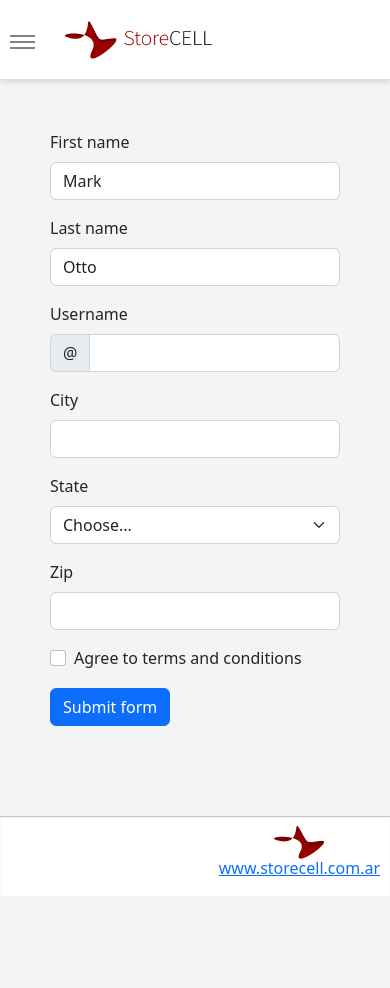
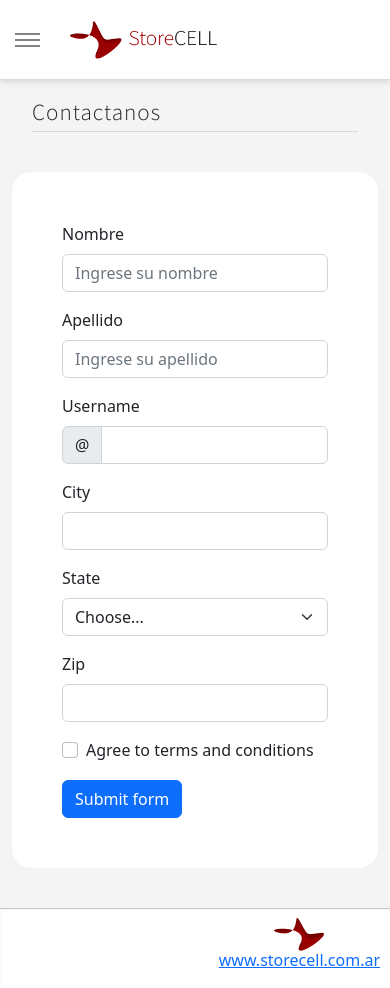
Before and after one commit to luchopesce/TRABAJO-PRACTICO, a plain HTML site: page pages/contacto.html in a window 390 px wide. Before the commit the page ends 896 px from the top, so only its background shows below. Drawn offline with nearby package versions, Linux system fonts and the light colour scheme.

Commit message:
boostrap 2

```diff
--- a/assets/css/styles.css
+++ b/assets/css/styles.css
@@ -69,10 +69,42 @@ header{
     }
 }
 
+.h__menu-opc{
+    align-items: center;
+    height: 100%;
+    margin-left: 10px;
+    max-height: 80px;
+    padding-bottom: 6px;
+    padding-top: 6px;
+    position: relative;
+    width: 35px;
+    flex-direction: column;
+    justify-content: center;
+    display:none;
+}
+
+@media (max-width:576px){
+    .h__menu-opc{
+        display: flex;
+    }
+}
+
 .h__menu-opc-btn{
+    align-items: center;
+    max-height: 68px;
+    min-height: 68px;
+    display: flex;
+    width: auto;
     opacity: .5;
     border: none ;
     background-color: #ffff;
+    padding: 5px;
+    }
+
+ .h__menu-opc-btn button:hover{
+        background-color: #f8f9fa;
+        border-radius: 4px;
+        color: #202124;
     }
 
 .offcanvas{
@@ -152,8 +184,6 @@ header{
         color: #202124;
     }
 
-
-
 .h__ban-logo a:hover{
     background-color: #f8f9fa;
     border-radius: 4px;
@@ -196,17 +226,7 @@ header{
         }
     }
 
-.h__menu-opc{
-    padding: 10px;
-    width: 40px;
-    display:none;
-}
 
-@media (max-width:576px){
-    .h__menu-opc{
-        display: flex;
-    }
-}
 
 .btn-close{
     box-shadow: none !important;
@@ -888,8 +908,10 @@ header{
 
 .m__contact-frame{
     display: flex;
-    flex-direction: column;
-    align-items: center;
+    position: relative;
+    background: #ffffff;
     width: 100%;
     padding: 50px;
+    margin-top: 40px;
+    border-radius: 20px;
 }
--- a/pages/contacto.html
+++ b/pages/contacto.html
@@ -148,21 +148,27 @@
 </div>
     </header>
 
-    <main class="m__contact-frame">
-
+    <main class="container-fluid col-12 align-content-center">
+      <div class="m__gen-title">
+        <h3>Contactanos</h3>
+    </div>
+      <div class="m__contact-frame col-12">
         <form class="row g-3 needs-validation" novalidate>
             <div class="col-md-6">
-              <label for="validationCustom01" class="form-label">First name</label>
-              <input type="text" class="form-control" id="validationCustom01" value="Mark" required>
-              <div class="valid-feedback">
-                Looks good!
+              <label for="validationCustom01" class="form-label">Nombre</label>
+              <input type="text" class="form-control" id="validationCustom01" placeholder="Ingrese su nombre" required>
+              <div class="invalid-feedback">
+                Incorrecto
               </div>
             </div>
             <div class="col-md-6">
-              <label for="validationCustom02" class="form-label">Last name</label>
-              <input type="text" class="form-control" id="validationCustom02" value="Otto" required>
+              <label for="validationCustom02" class="form-label">Apellido</label>
+              <input type="text" class="form-control" id="validationCustom02" placeholder="Ingrese su apellido" required>
               <div class="valid-feedback">
-                Looks good!
+                Valido
+              </div>
+              <div class="invalid-feedback">
+                Ingrese su apellido
               </div>
             </div>
             <div class="col-md-6">
@@ -214,6 +220,7 @@
               <button class="btn btn-primary" type="submit">Submit form</button>
             </div>
           </form>
+        </div>
     </main>
 
     <footer class="f__boddy">
```
Also changed, not shown: index.html (+4 -3 lines), pages/accesorios.html (+2 -2 lines), pages/celulares.html (+2 -2 lines), pages/computadoras.html (+3 -3 lines).
